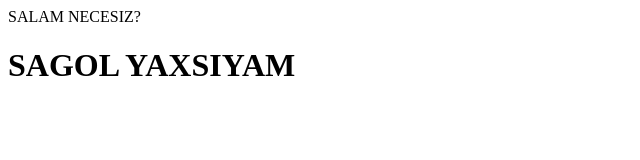
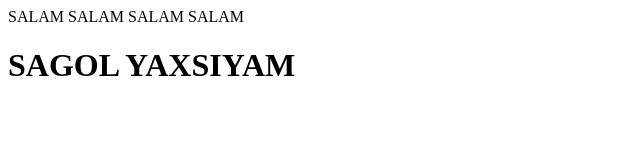
Before and after one commit to Mammadtaghi/LayiheTest, a plain HTML site: page index.html in a window 1280 px wide. Shown: the whole page, without its empty margins (0-640 px from the left). Drawn offline with Linux system fonts and the light colour scheme.

Commit message:
span added!

```diff
--- a/index.html
+++ b/index.html
@@ -6,7 +6,7 @@
     <title>Document</title>
 </head>
 <body>
-    <div>SALAM NECESIZ?</div>
+    <span>SALAM SALAM SALAM SALAM</span>
     <h1>SAGOL YAXSIYAM</h1>
 
 </body>
```
